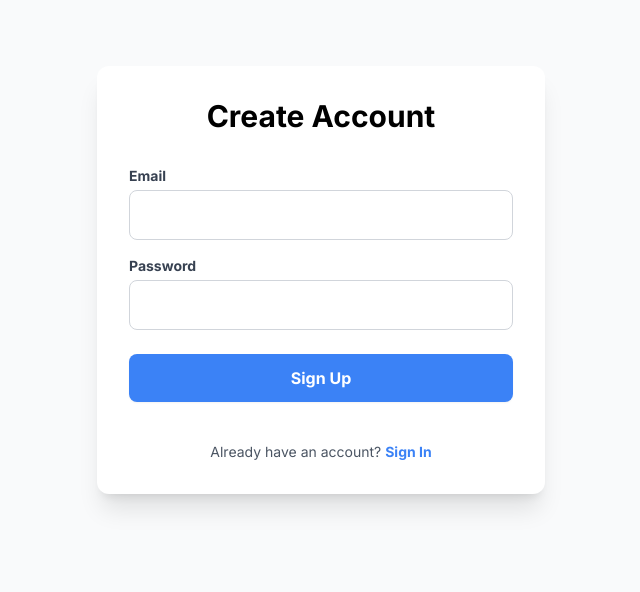
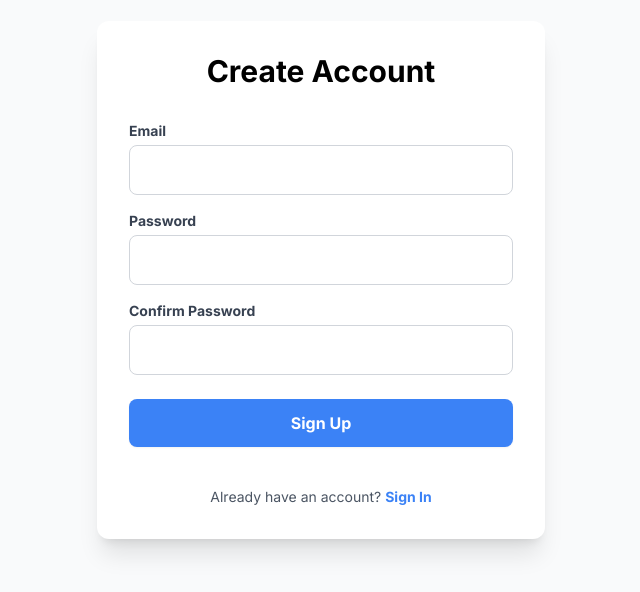
Before and after one commit to ryanwilder89/penny-reading, a Next.js app: page /auth/signup in a window 1280 px wide. Shown: the part 120-712 px from the top of the page, without its empty margins (319-959 px from the left). Built offline with nearby package versions, Linux system fonts and the light colour scheme.

Commit message:
feat: implement password confirmation and 14-character minimum length requirement for sign up

```diff
--- a/src/app/api/auth/register/route.ts
+++ b/src/app/api/auth/register/route.ts
@@ -10,6 +10,10 @@ export async function POST(request: Request) {
 
     if (!email || !password) {
       return NextResponse.json({ error: 'Email and password are required.' }, { status: 400 });
+    }
+
+    if (password.length < 14) {
+      return NextResponse.json({ error: 'Password must be at least 14 characters long.' }, { status: 400 });
     }
 
     const existingUser = await db.select().from(users).where(eq(users.email, email)).get();
--- a/src/app/auth/signup/page.tsx
+++ b/src/app/auth/signup/page.tsx
@@ -7,6 +7,7 @@ import Link from "next/link";
 export default function SignUp() {
   const [email, setEmail] = useState("");
   const [password, setPassword] = useState("");
+  const [confirmPassword, setConfirmPassword] = useState("");
   const [error, setError] = useState("");
   const [loading, setLoading] = useState(false);
   const router = useRouter();
@@ -15,6 +16,18 @@ export default function SignUp() {
     e.preventDefault();
     setLoading(true);
     setError("");
+
+    if (password.length < 14) {
+      setError("Password must be at least 14 characters long.");
+      setLoading(false);
+      return;
+    }
+
+    if (password !== confirmPassword) {
+      setError("Passwords do not match.");
+      setLoading(false);
+      return;
+    }
 
     try {
       const res = await fetch("/api/auth/register", {
@@ -75,6 +88,16 @@ export default function SignUp() {
               className="w-full p-3 border border-gray-300 rounded-lg focus:ring-2 focus:ring-blue-500"
             />
           </div>
+          <div>
+            <label className="block text-sm font-bold text-gray-700 mb-1">Confirm Password</label>
+            <input
+              type="password"
+              required
+              value={confirmPassword}
+              onChange={(e) => setConfirmPassword(e.target.value)}
+              className="w-full p-3 border border-gray-300 rounded-lg focus:ring-2 focus:ring-blue-500"
+            />
+          </div>
           <button
             type="submit"
             disabled={loading}
```
Also changed, not shown: plan/BACKLOG.md (+3 -2 lines).
